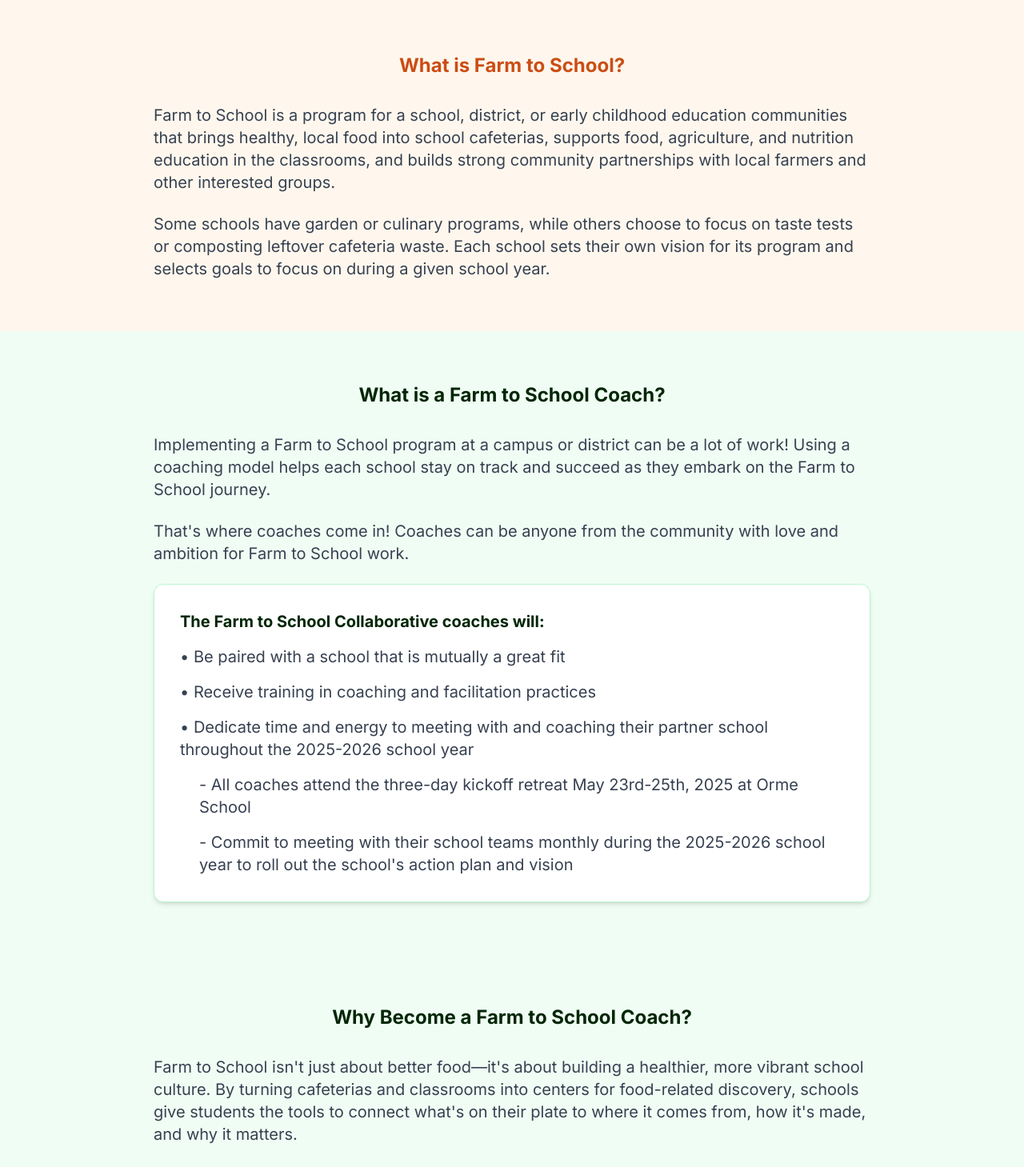
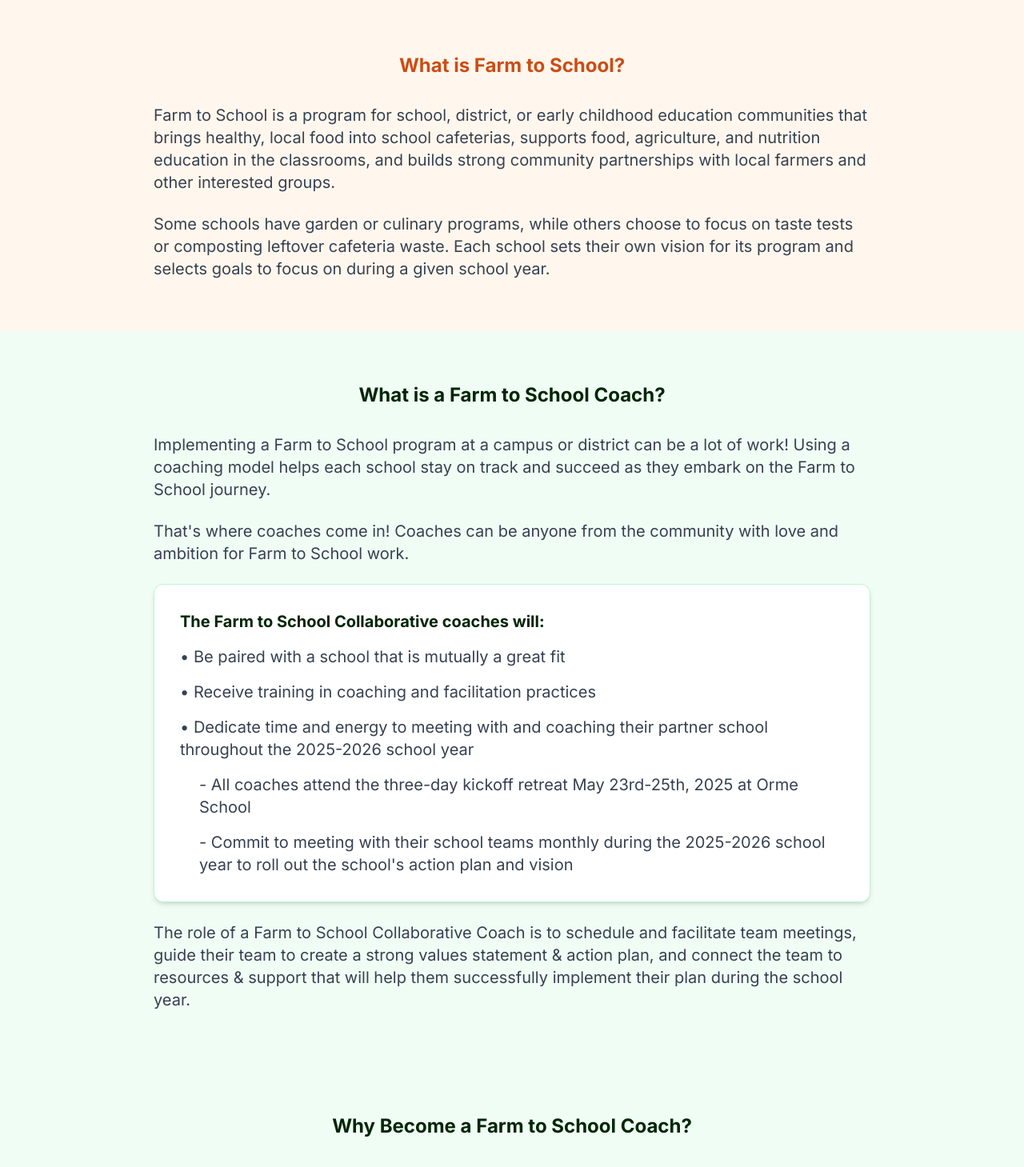
Before and after one commit to hglenn2k/F2S-Collab-Frontend, a Next.js app: page /coach in a window 1280 px wide. Shown: the part 580-2039 px from the top of the page at 80% size. Built offline with nearby package versions, Linux system fonts and the light colour scheme.

Commit message:
coach text updates

```diff
--- a/src/components/coach/CallToAction.tsx
+++ b/src/components/coach/CallToAction.tsx
@@ -12,7 +12,7 @@ export default function CallToAction() {
             </h2>
             <p className="text-xl text-gray-700">
               Connect with the Arizona Farm to School Collaborative and discover
-              your potential as a Farm&#8209;to&#8209;School coach!
+              your potential as a Farm&nbsp;to&nbsp;School coach!
             </p>
           </div>
           <div className="flex justify-center">
@@ -28,7 +28,8 @@ export default function CallToAction() {
           </div>
           <div className="space-y-6 pt-4">
             <p className="text-xl text-gray-700">
-              Be part of the change — a vibrant, conscious, and connected educational community awaits!
+              <span className="font-bold">Applications are due February 17th</span>, be part of the change!
+              A vibrant, conscious, and connected educational community awaits!
             </p>
             <p className="text-xl text-gray-700">
               Reach out to{' '}
--- a/src/components/coach/InitiativeDescription.tsx
+++ b/src/components/coach/InitiativeDescription.tsx
@@ -11,7 +11,7 @@ export default function InitiativeDescription() {
 
           <div className="space-y-6">
             <p className="text-xl text-gray-700">
-              Farm to School is a program for a school, district, or early childhood education
+              Farm to School is a program for school, district, or early childhood education
               communities that brings healthy, local food into school cafeterias, supports food,
               agriculture, and nutrition education in the classrooms, and builds strong community
               partnerships with local farmers and other interested groups.
--- a/src/components/coach/JobDescription.tsx
+++ b/src/components/coach/JobDescription.tsx
@@ -33,6 +33,12 @@ export default function JobDescription() {
                 <li className="pl-6">- Commit to meeting with their school teams monthly during the 2025-2026 school year to roll out the school&apos;s action plan and vision</li>
               </ul>
             </div>
+
+            <p className="text-xl text-gray-700">
+            The role of a Farm to School Collaborative Coach is to schedule and facilitate team meetings, guide their team to
+            create a strong values statement & action plan, and connect the team to resources & support that will help them
+            successfully implement their plan during the school year.
+            </p>
           </div>
         </div>
       </div>
--- a/src/components/coach/Qualifications.tsx
+++ b/src/components/coach/Qualifications.tsx
@@ -23,10 +23,10 @@ export default function Qualifications() {
               <ul className="space-y-4">
                 {[
                   "Have a love for fresh, local food and sustainable practices",
-                  "Enjoy working with schools, farmers, or community organizations",
-                  "Can commit to attending our coach development series in spring 2025, attend our three-day retreat May 23-25, 2025 and dedicate time each month to school coaching through May 2026",
+                  "Enjoy working with schools, farmers, ECE, or community organizations",
+                  "Can commit to attending our coach development series in Spring 2025, attend our three-day retreat May 2025, and dedicate time each month to school coaching through May 2026",
                   "Have strong facilitation skills",
-                  "Bring experience in education, gardening, agriculture, community leadership, plus enthusiasm and a willingness to learn!"
+                  "Bring experience in education, gardening, child nutrition, agriculture, community leadership, plus enthusiasm and a willingness to learn!"
                 ].map((item, index) => (
                   <li key={index} className="flex gap-3 items-start">
                     <CheckCircle className="w-6 h-6 text-orange-600 flex-shrink-0 mt-1" />
```
